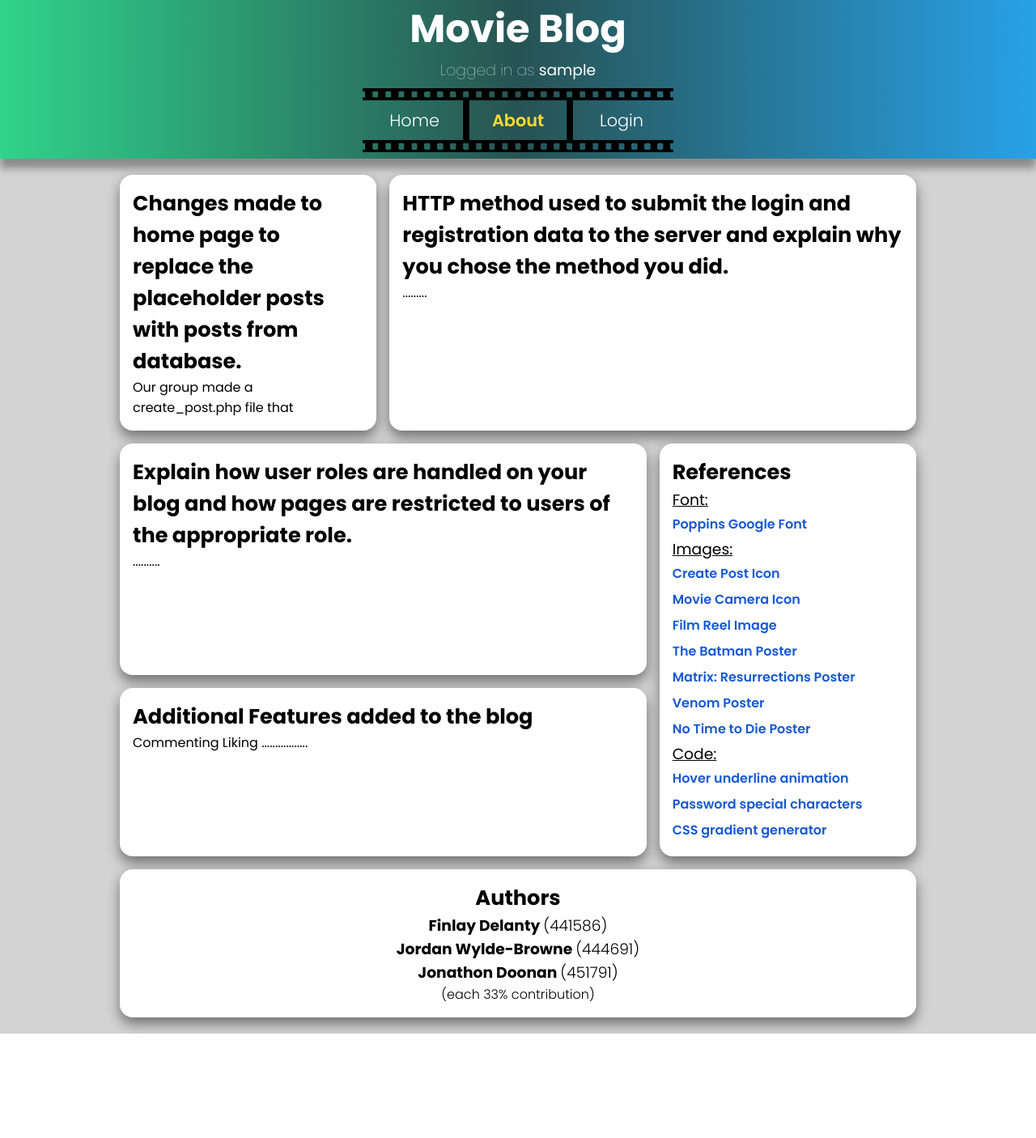
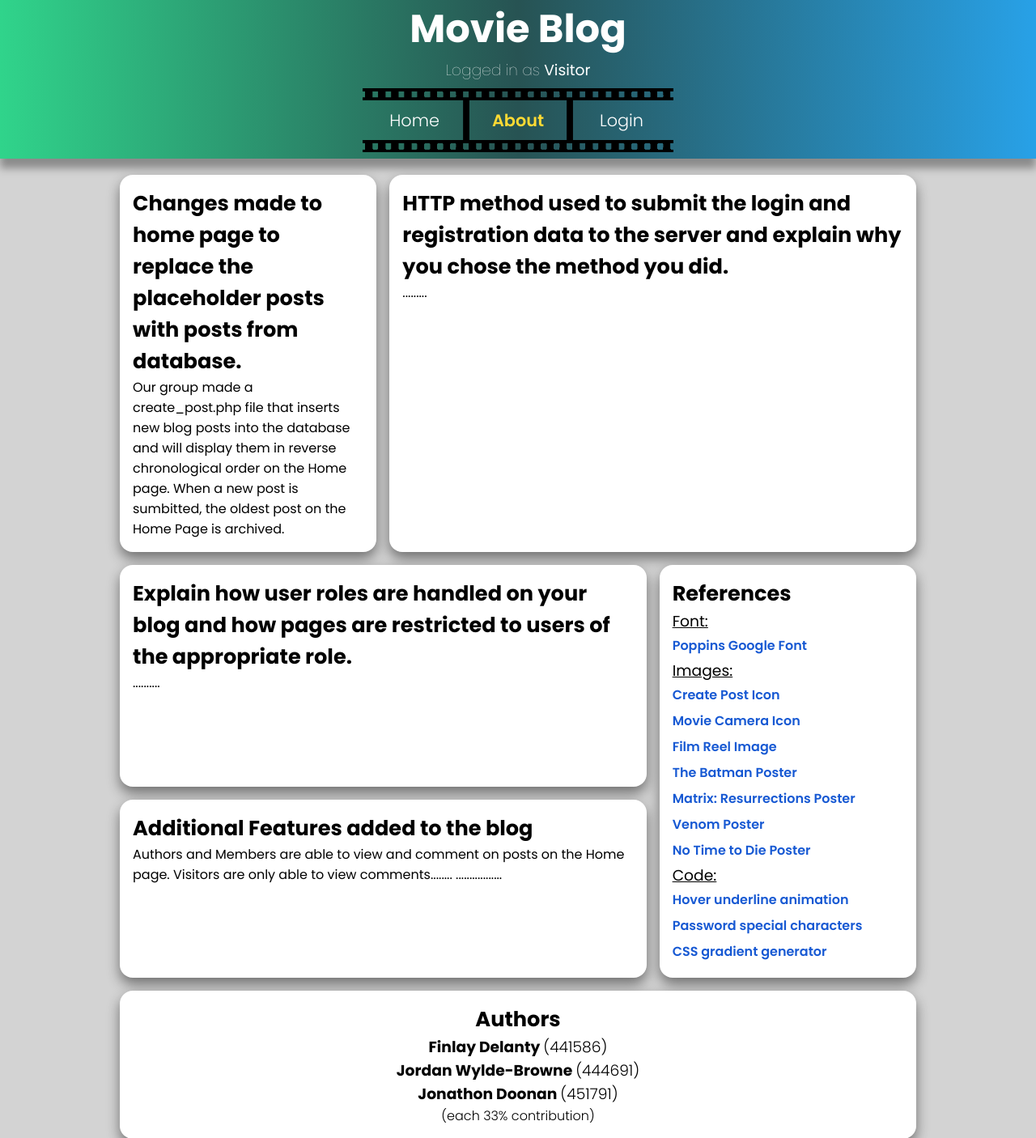
Before and after one commit to jofb/KIT202-Assignment2, a PHP site: page /about.php in a window 1280 px wide. Shown: the top 1406 px of the page at 81% size. Before the commit the page ends 1277 px from the top, so only its background shows below. Run offline with PHP 8.4, Linux system fonts and the light colour scheme; the visitor is signed in with stand-in values (Sample User, id 1).

Commit message:
minor changes

```diff
--- a/about.php
+++ b/about.php
@@ -1,7 +1,3 @@
-<?php
-session_start();
-?>
-
 <!DOCTYPE html>
 <html lang="en">
 
@@ -37,12 +33,14 @@ session_start();
 
                 <h1>Changes made to home page to replace the placeholder posts with posts from database.</h1>
                 <p>
-                    Our group made a create_post.php file that
+                    Our group made a create_post.php file that inserts new blog posts into the database and will
+                    display them in reverse chronological order on the Home page. When a new post is sumbitted, the
+                    oldest post on the Home Page is archived.
                 </p>
             </article>
             <article class="about-response-item about-response-password">
                 <h1> HTTP method used to submit the login and registration data to the server and explain why you
-                    chose the method you did.</h1>
+chose the method you did.</h1>
                 <p>
                     .........
                 </p>
@@ -98,11 +96,12 @@ session_start();
             <article class="about-response-item about-response-functionality">
                 <h1>Additional Features added to the blog</h1>
                 <p>
-                    Commenting
+                    Authors and Members are able to view and comment on posts on the Home page.
+                    Visitors are only able to view comments........
 
-                    Liking
 
-                    .................
+
+                .................
                 </p>
             </article>
 
```
Also changed, not shown: archive.php (+4 -5 lines).
